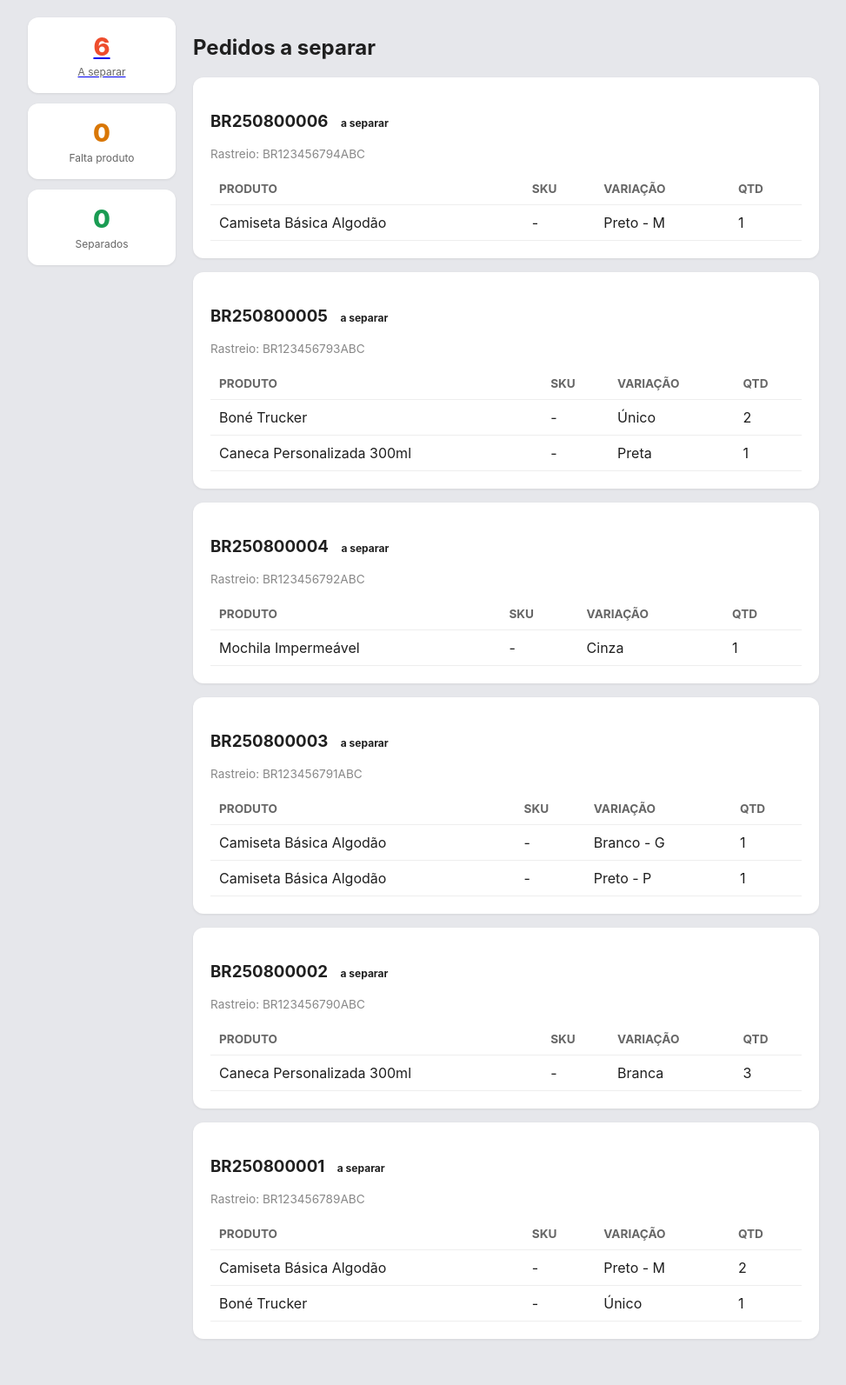
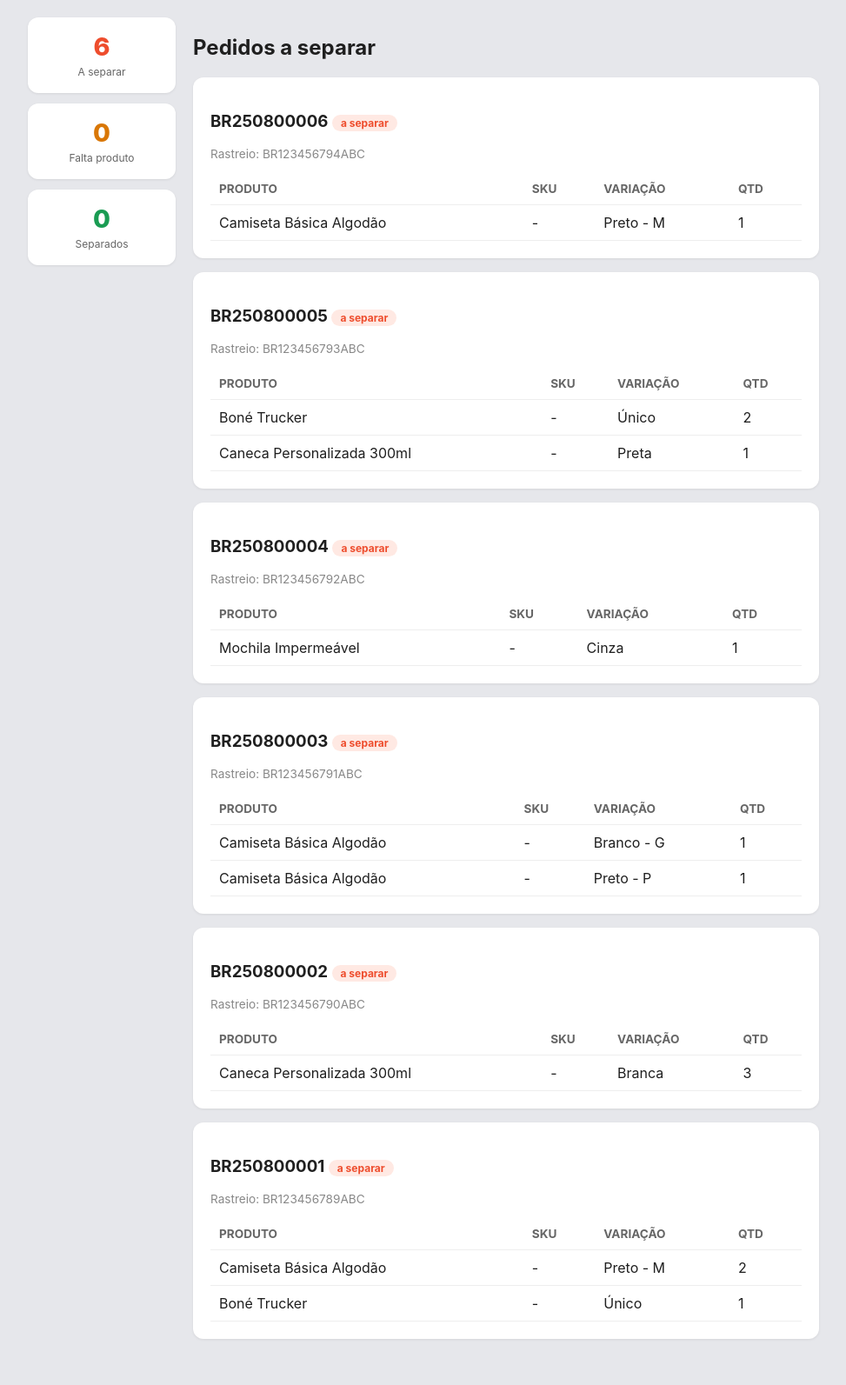
Before and after one commit to Lucasgomesdss/shopee-dashboard, a Flask app: page /a-separar in a window 1280 px wide. Shown: the part 49-1642 px from the top of the page at 87% size, without its empty margins (104-1077 px from the left). Run offline with Flask 3, Linux system fonts and the light colour scheme; the visitor is signed in with stand-in values (Sample User, id 1); data comes from the database, SQL or seed files in the repository.

Commit message:
Enhance sidebar and tag styles in CSS
Added styles for sidebar links and updated tag styles.

```diff
--- a/static/style.css
+++ b/static/style.css
@@ -47,6 +47,9 @@ nav { display: flex; gap: 16px; flex-wrap: wrap; }
 .sidebar-stat {
   background: white;
   border-radius: 12px;
+    text-decoration: none;
+    color: inherit;
+    display: block;
   padding: 16px;
   text-align: center;
   box-shadow: 0 1px 3px rgba(0,0,0,0.08);
@@ -110,6 +113,7 @@ th, td { text-align: left; padding: 10px; border-bottom: 1px solid #eee; }
 th { color: #666; font-size: 0.85rem; text-transform: uppercase; }
 .flash { background: #fff3cd; border: 1px solid #ffe08a; padding: 12px; border-radius: 8px; margin-bottom: 16px; }
 .tag { display: inline-block; padding: 2px 10px; border-radius: 999px; font-size: 0.75rem; font-weight: 700; }
+.tag.to_separate { background: #ffe9e3; color: var(--shopee); }
 .tag.pending { background: #fff1de; color: var(--warn); }
 .tag.completed { background: #e5f7ec; color: var(--ok); }
 .muted { color: #888; font-size: 0.85rem; }
```
